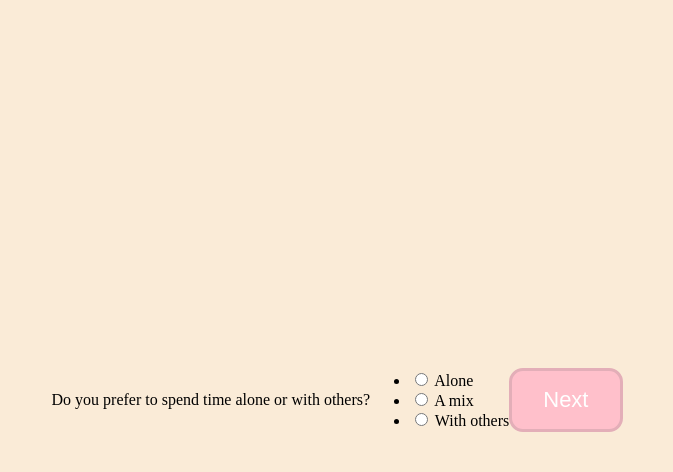
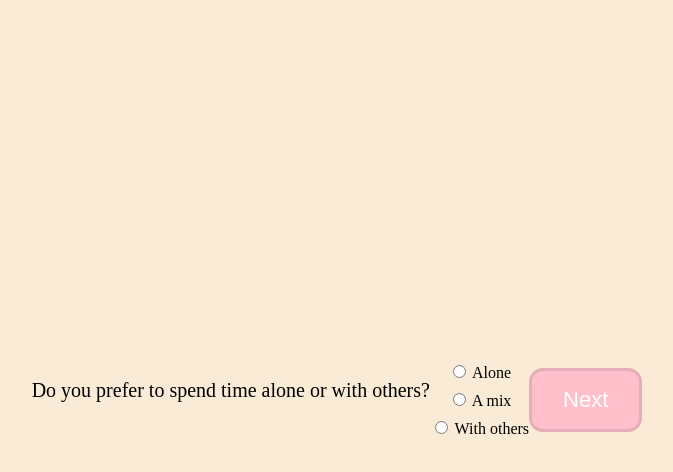
Before and after one commit to Logan-McCullen/logan-mccullen.github.io, a plain HTML site: page index.html in a window 1280 px wide. Both pictures are taken after a click on the button "Start Quiz". Shown: the whole page, without its empty margins (303-976 px from the left). Drawn offline with Linux system fonts and the light colour scheme.

Commit message:
Update style.css

```diff
--- a/style.css
+++ b/style.css
@@ -1,4 +1,3 @@
-/* Center everything in the page */
 body, html {
   height: 100%;
   margin: 0;
@@ -24,6 +23,26 @@ body, html {
 	padding:16px 31px;
 	text-decoration:none;
 }
+.question {
+  margin-bottom: 20px;
+  font-size: 20px;
+  text-align: center;
+}
+
+.options {
+  list-style-type: none;
+  padding: 0;
+  text-align: center;
+}
+
+.options li {
+  margin: 8px 0;
+}
+
+.result {
+  font-size: 24px;
+  text-align: center;
+}
 .button:hover {
 	background-color:#ffcfd8;
 }
```
